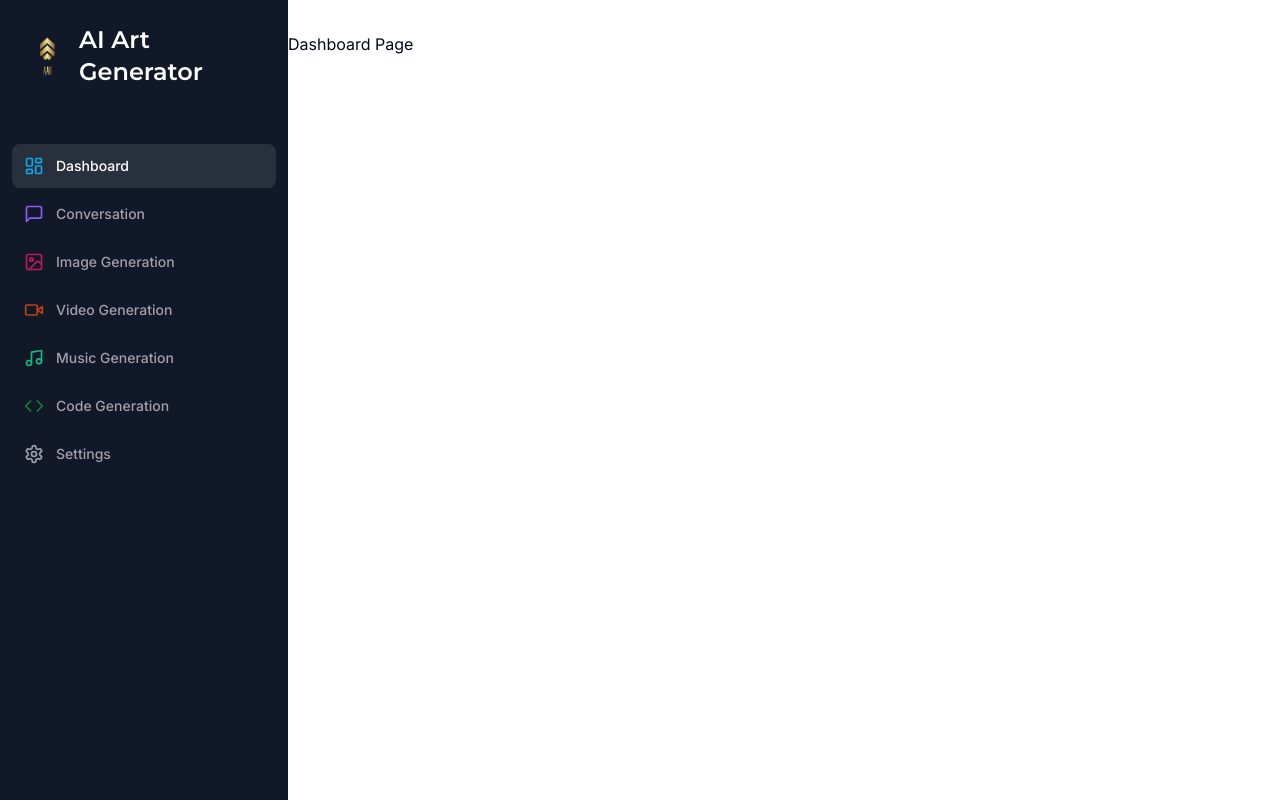
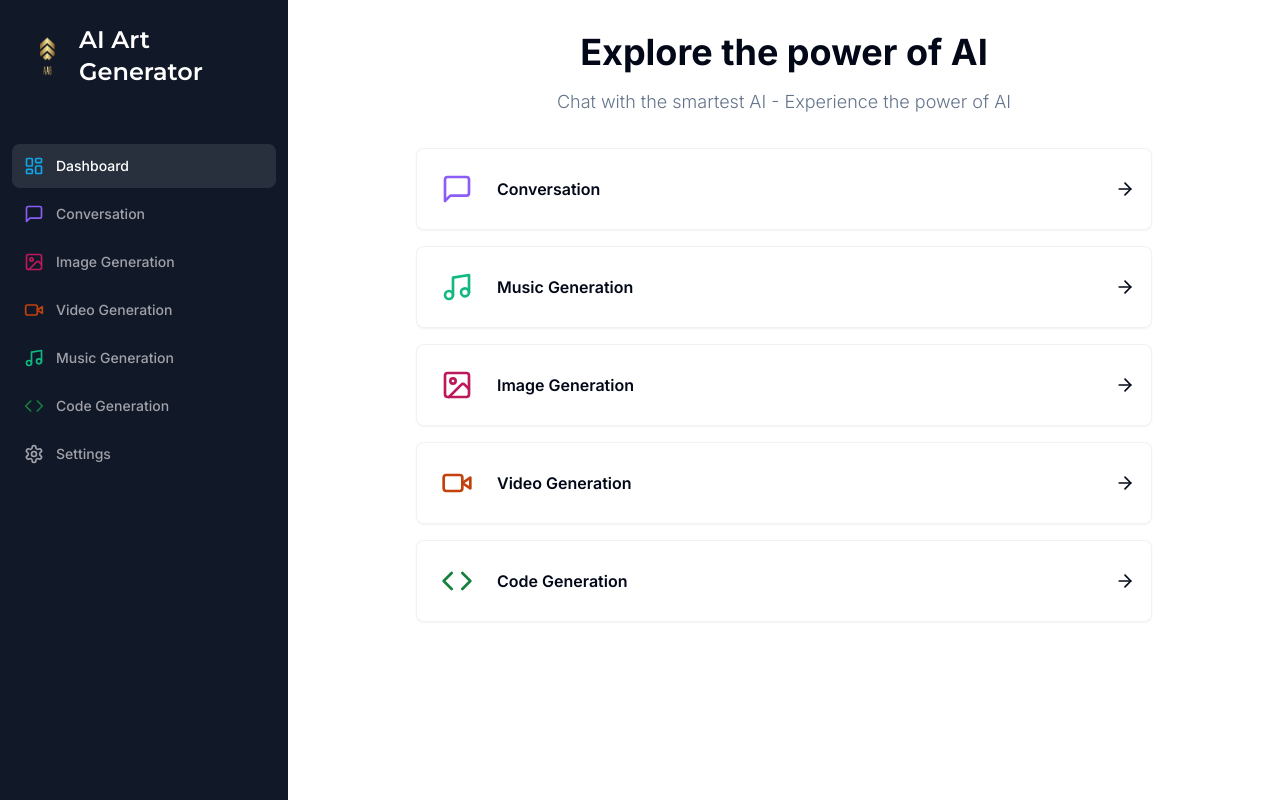
Before and after one commit to hs7898753/AIArtGenerator, a Next.js app: page /dashboard in a window 1280 px wide. Built offline with nearby package versions, Linux system fonts and the light colour scheme.

Commit message:
Dashboard , Dashboard Routing Done

```diff
--- a/app/(dashboard)/(routes)/dashboard/page.tsx
+++ b/app/(dashboard)/(routes)/dashboard/page.tsx
@@ -1,12 +1,44 @@
-import { Button } from '@/components/ui/button'
-import { UserButton } from '@clerk/nextjs'
+"use client";
+
+import { Card } from "@/components/ui/card";
+import { ArrowRight, MessageSquare } from "lucide-react";
+
+import { cn } from "@/lib/utils";
+
+import { tools } from "@/constants";
+import { useRouter } from "next/navigation";
 
 
 export default function DashboardPage() {
+
+  const router = useRouter();
+
   return (
     <div>
-        Dashboard Page
+        <div className="mb-8 space-y-4">
+        <h2 className="text-2xl md:text-4xl font-bold text-center">
+          Explore the power of AI
+        </h2>
+        <p className="text-muted-foreground font-light text-sm md:text-lg text-center">
+          Chat with the smartest AI - Experience the power of AI
+        </p>
+      </div>
+      <div className="px-4 md:px-20 lg:px-32 space-y-4">
+        {tools.map((tool) => (
+          <Card onClick={() => router.push(tool.href)} key={tool.href} className="p-4 border-black/5 flex items-center justify-between hover:shadow-md transition cursor-pointer">
+            <div className="flex items-center gap-x-4">
+              <div className={cn("p-2 w-fit rounded-md", tool.bgColor)}>
+                <tool.icon className={cn("w-8 h-8", tool.color)} />
+              </div>
+              <div className="font-semibold">
+                {tool.label}
+              </div>
+            </div>
+            <ArrowRight className="w-5 h-5" />
+          </Card>
 
+        ))}
+      </div>
     </div>
   )
 }
--- /dev/null
+++ b/components/ui/card.tsx
@@ -0,0 +1,79 @@
+import * as React from "react"
+
+import { cn } from "@/lib/utils"
+
+const Card = React.forwardRef<
+  HTMLDivElement,
+  React.HTMLAttributes<HTMLDivElement>
+>(({ className, ...props }, ref) => (
+  <div
+    ref={ref}
+    className={cn(
+      "rounded-lg border bg-card text-card-foreground shadow-sm",
+      className
+    )}
+    {...props}
+  />
+))
+Card.displayName = "Card"
+
+const CardHeader = React.forwardRef<
+  HTMLDivElement,
+  React.HTMLAttributes<HTMLDivElement>
+>(({ className, ...props }, ref) => (
+  <div
+    ref={ref}
+    className={cn("flex flex-col space-y-1.5 p-6", className)}
+    {...props}
+  />
+))
+CardHeader.displayName = "CardHeader"
+
+const CardTitle = React.forwardRef<
+  HTMLParagraphElement,
+  React.HTMLAttributes<HTMLHeadingElement>
+>(({ className, ...props }, ref) => (
+  <h3
+    ref={ref}
+    className={cn(
+      "text-2xl font-semibold leading-none tracking-tight",
+      className
+    )}
+    {...props}
+  />
+))
+CardTitle.displayName = "CardTitle"
+
+const CardDescription = React.forwardRef<
+  HTMLParagraphElement,
+  React.HTMLAttributes<HTMLParagraphElement>
+>(({ className, ...props }, ref) => (
+  <p
+    ref={ref}
+    className={cn("text-sm text-muted-foreground", className)}
+    {...props}
+  />
+))
+CardDescription.displayName = "CardDescription"
+
+const CardContent = React.forwardRef<
+  HTMLDivElement,
+  React.HTMLAttributes<HTMLDivElement>
+>(({ className, ...props }, ref) => (
+  <div ref={ref} className={cn("p-6 pt-0", className)} {...props} />
+))
+CardContent.displayName = "CardContent"
+
+const CardFooter = React.forwardRef<
+  HTMLDivElement,
+  React.HTMLAttributes<HTMLDivElement>
+>(({ className, ...props }, ref) => (
+  <div
+    ref={ref}
+    className={cn("flex items-center p-6 pt-0", className)}
+    {...props}
+  />
+))
+CardFooter.displayName = "CardFooter"
+
+export { Card, CardHeader, CardFooter, CardTitle, CardDescription, CardContent }
--- /dev/null
+++ b/constants.ts
@@ -0,0 +1,41 @@
+import { Code, ImageIcon, MessageSquare, Music, VideoIcon } from "lucide-react";
+
+export const MAX_FREE_COUNTS = 5;
+
+export const tools = [
+  {
+    label: 'Conversation',
+    icon: MessageSquare,
+    href: '/conversation',
+    color: "text-violet-500",
+    bgColor: "bg-violet-500/10",
+  },
+  {
+    label: 'Music Generation',
+    icon: Music,
+    href: '/music',
+    color: "text-emerald-500",
+    bgColor: "bg-emerald-500/10",
+  },
+  {
+    label: 'Image Generation',
+    icon: ImageIcon,
+    color: "text-pink-700",
+    bgColor: "bg-pink-700/10",
+    href: '/image',
+  },
+  {
+    label: 'Video Generation',
+    icon: VideoIcon,
+    color: "text-orange-700",
+    bgColor: "bg-orange-700/10",
+    href: '/video',
+  },
+  {
+    label: 'Code Generation',
+    icon: Code,
+    color: "text-green-700",
+    bgColor: "bg-green-700/10",
+    href: '/code',
+  },
+];
```
